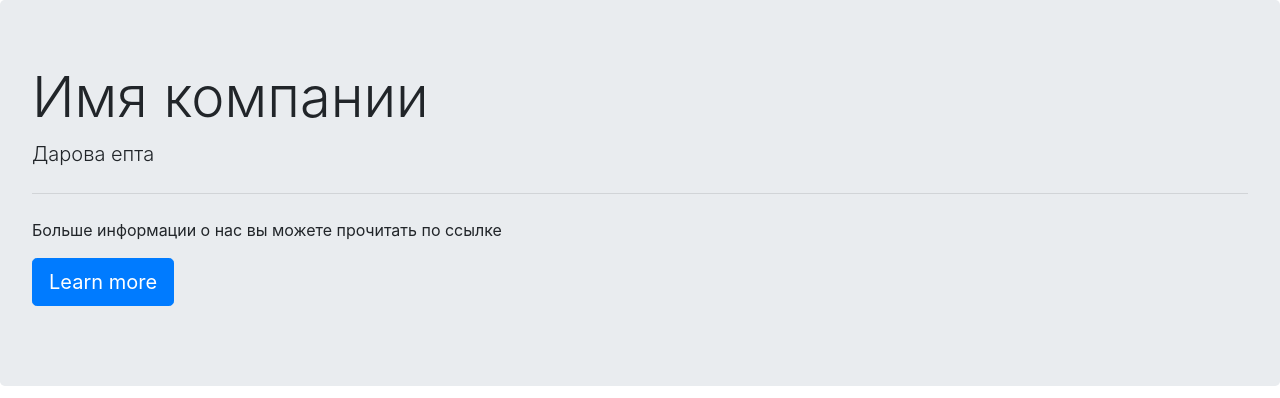
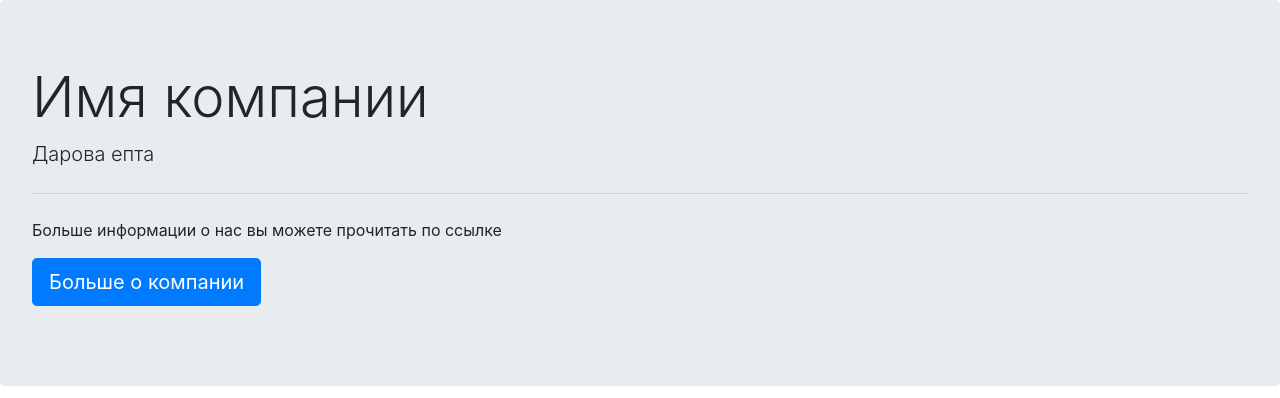
Before and after one commit to BReakMyMinD/webstudio, a Django app: page / in a window 1280 px wide. Shown: the part 56-454 px from the top of the page. Run offline with Django 3.2, Linux system fonts and the light colour scheme; data comes from the database, SQL or seed files in the repository; some libraries are stand-ins or nearby versions.

Commit message:
Update index.html

```diff
--- a/templates/index.html
+++ b/templates/index.html
@@ -54,7 +54,7 @@
   <hr class="my-4">
   <p>Больше информации о нас вы можете прочитать по ссылке</p>
   <p class="lead">
-    <a class="btn btn-primary btn-lg" href="/about/" role="button">Learn more</a>
+    <a class="btn btn-primary btn-lg" href="/about/" role="button">Больше о компании</a>
   </p>
 </div>
 
```
